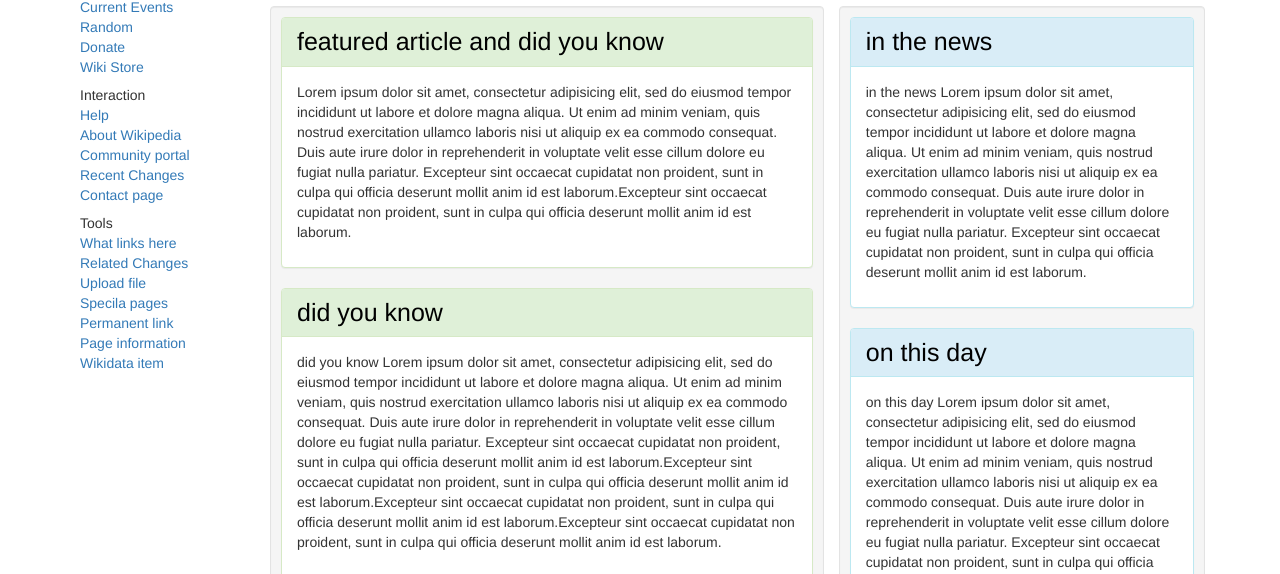
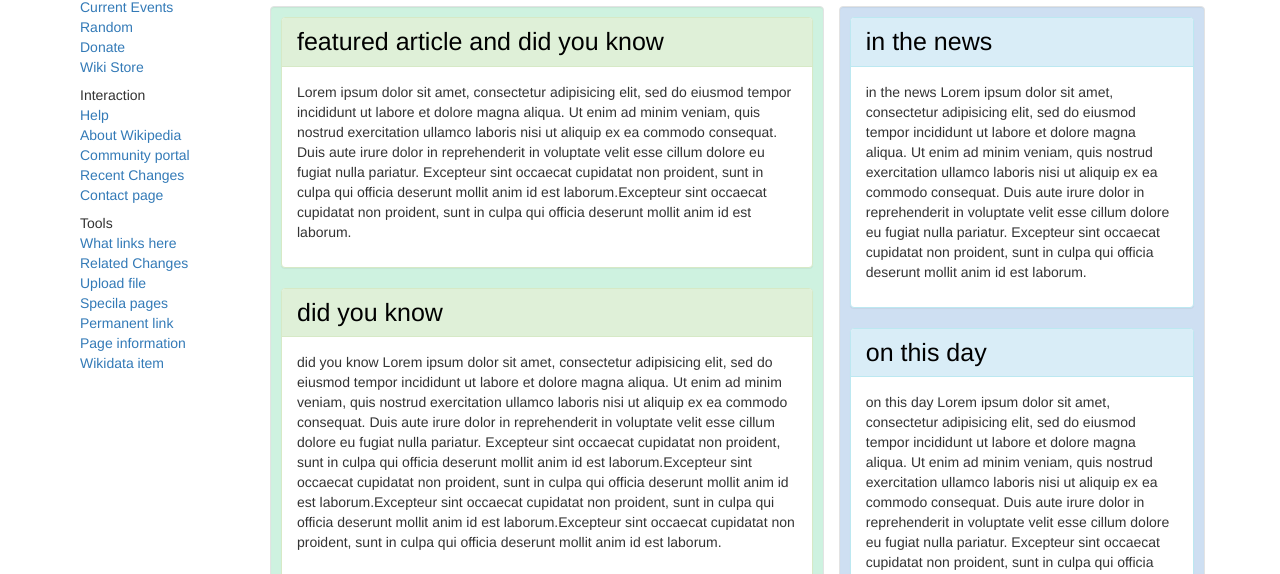
Before and after one commit to skillitzimberg/wikipedia, a plain HTML site: page index.html in a window 1280 px wide. Shown: the part 226-800 px from the top of the page. Drawn offline with Linux system fonts and the light colour scheme.

Commit message:
change background colors of wells

```diff
--- a/css/master.css
+++ b/css/master.css
@@ -55,4 +55,13 @@ ul.wellinks {
 
 #middlewell {
   margin-right: -20px;
+  background-color: #cef2e0;
 }
+
+#bluewell {
+  background-color: #cedff2;
+}
+
+#picturewell {
+  background-color: #faf5ff;
+}
--- a/index.html
+++ b/index.html
@@ -143,7 +143,7 @@
               </div>
 
               <div class="col-xs-5" name='in the news, on this day'>
-                <div class="well">
+                <div class="well" id="bluewell">
                   <div class="row">
                     <div class="col-xs-12" name='in the news'>
                       <div class="panel panel-info">
```
